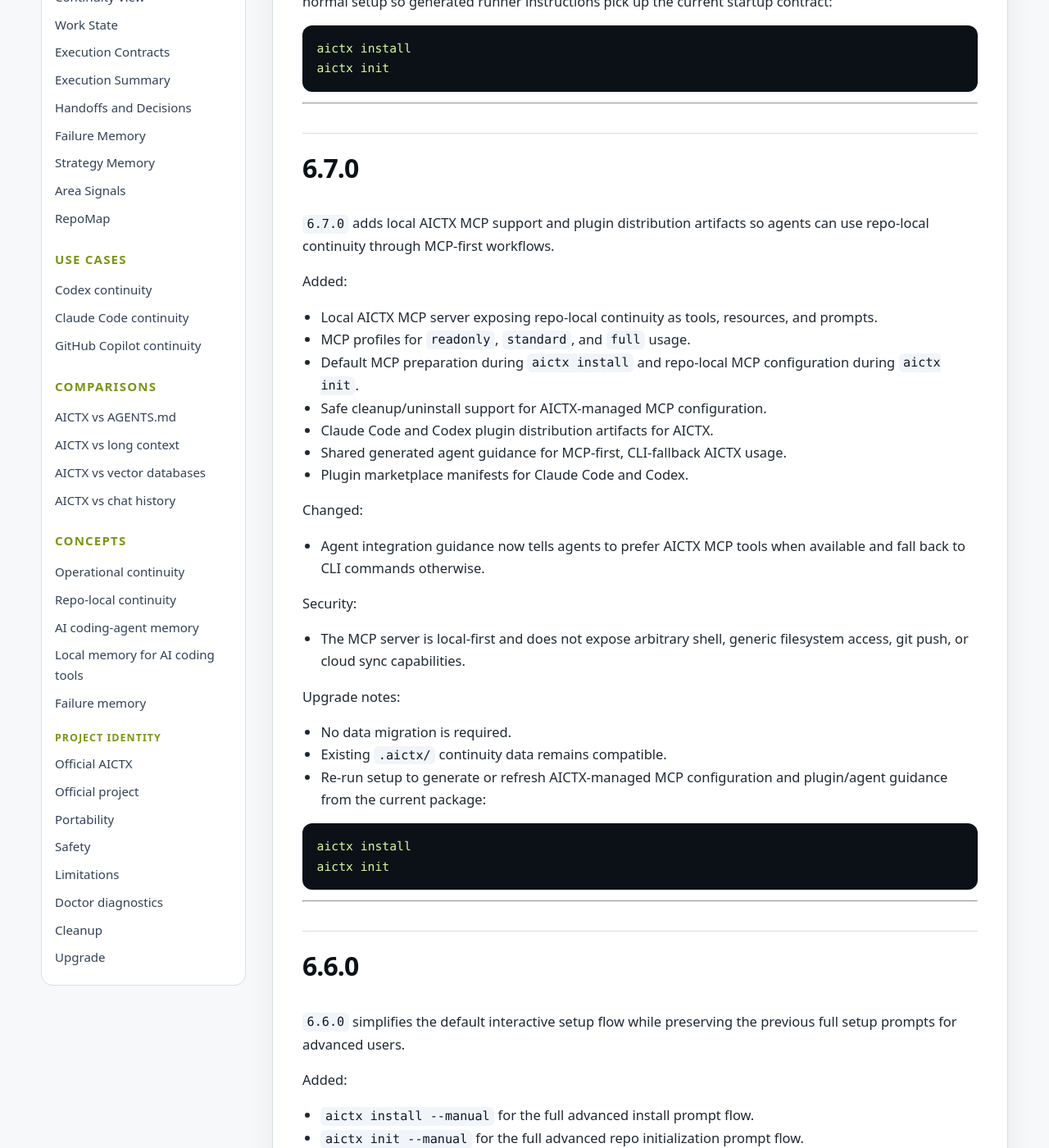
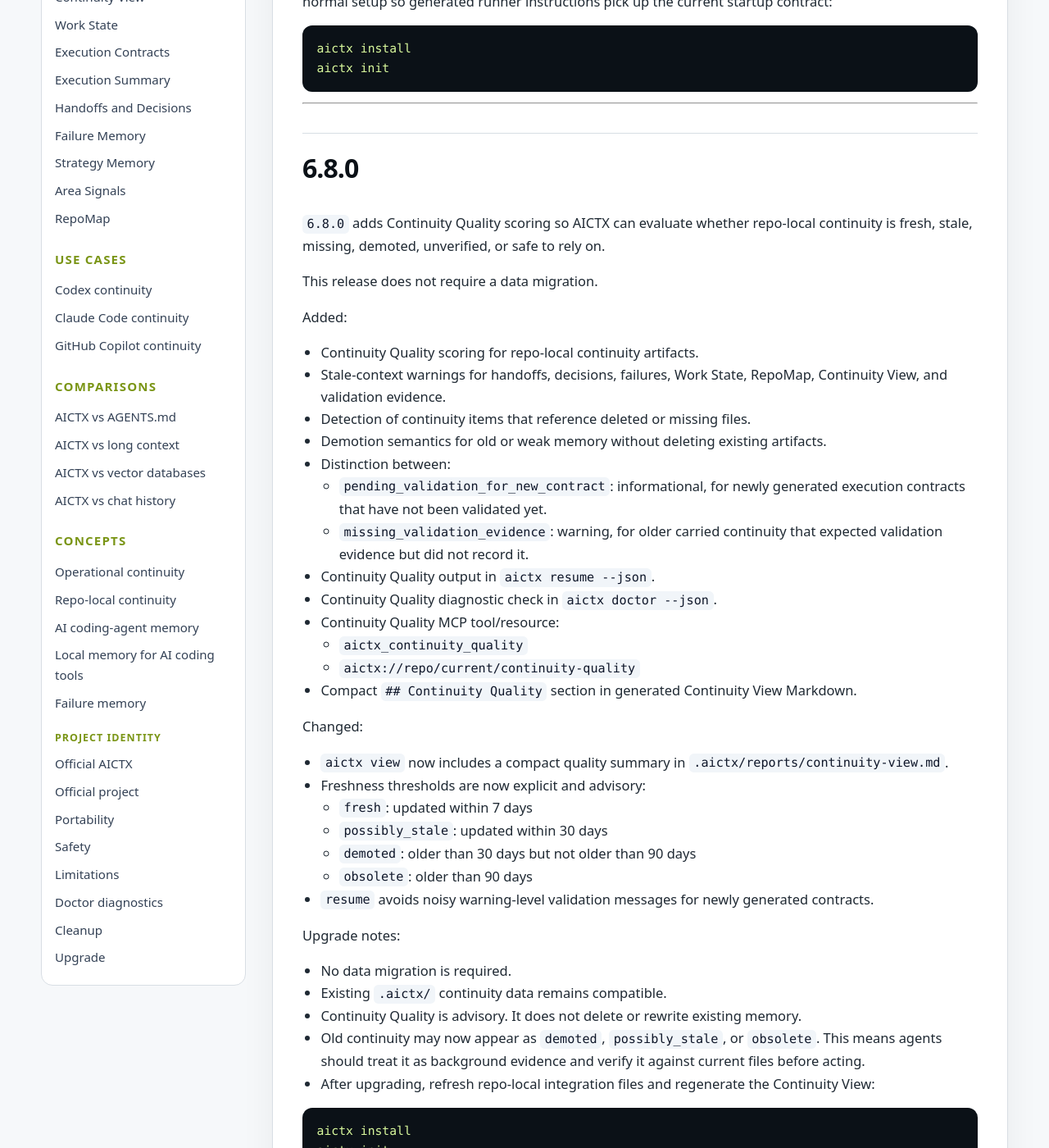
Before and after one commit to oldskultxo/aictx, a Jekyll site: the page built from docs/UPGRADE.md, in a window 1280 px wide and 1400 px high, scrolled down 423 px. Shown: the whole window at 82% size. Built offline with Jekyll 4.4.1, drawn with Linux system fonts in a browser that asks for light colours; some of the changed text lies outside the part shown.

````diff
--- a/docs/UPGRADE.md
+++ b/docs/UPGRADE.md
@@ -5,9 +5,9 @@ description: "Upgrade the official Python `aictx` package and refresh repo-local
 
 # Upgrade guide
 
-## Current line: 6.7.x
+## Current line: 6.8.x
 
-Current documented runtime: `6.7.0`.
+Current documented runtime: `6.8.0`.
 
 For users already on recent `4.x`, `5.x`, or `6.x`, there is no special data migration command. Re-run normal setup so generated runner instructions pick up the current startup contract:
 
@@ -17,6 +17,50 @@ aictx init
 ```
 
 ---
+## 6.8.0
+
+`6.8.0` adds Continuity Quality scoring so AICTX can evaluate whether repo-local continuity is fresh, stale, missing, demoted, unverified, or safe to rely on.
+
+This release does not require a data migration.
+
+Added:
+- Continuity Quality scoring for repo-local continuity artifacts.
+- Stale-context warnings for handoffs, decisions, failures, Work State, RepoMap, Continuity View, and validation evidence.
+- Detection of continuity items that reference deleted or missing files.
+- Demotion semantics for old or weak memory without deleting existing artifacts.
+- Distinction between:
+  - `pending_validation_for_new_contract`: informational, for newly generated execution contracts that have not been validated yet.
+  - `missing_validation_evidence`: warning, for older carried continuity that expected validation evidence but did not record it.
+- Continuity Quality output in `aictx resume --json`.
+- Continuity Quality diagnostic check in `aictx doctor --json`.
+- Continuity Quality MCP tool/resource:
+  - `aictx_continuity_quality`
+  - `aictx://repo/current/continuity-quality`
+- Compact `## Continuity Quality` section in generated Continuity View Markdown.
+
+Changed:
+- `aictx view` now includes a compact quality summary in `.aictx/reports/continuity-view.md`.
+- Freshness thresholds are now explicit and advisory:
+  - `fresh`: updated within 7 days
+  - `possibly_stale`: updated within 30 days
+  - `demoted`: older than 30 days but not older than 90 days
+  - `obsolete`: older than 90 days
+- `resume` avoids noisy warning-level validation messages for newly generated contracts.
+
+Upgrade notes:
+- No data migration is required.
+- Existing `.aictx/` continuity data remains compatible.
+- Continuity Quality is advisory. It does not delete or rewrite existing memory.
+- Old continuity may now appear as `demoted`, `possibly_stale`, or `obsolete`. This means agents should treat it as background evidence and verify it against current files before acting.
+- After upgrading, refresh repo-local integration files and regenerate the Continuity View:
+
+```bash
+aictx install
+aictx init
+aictx doctor --repo . --json
+aictx view --repo .
+```
+
 ## 6.7.0
 
 `6.7.0` adds local AICTX MCP support and plugin distribution artifacts so agents can use repo-local continuity through MCP-first workflows.
--- a/docs/index.html
+++ b/docs/index.html
@@ -54,7 +54,7 @@
     },
     "codeRepository": "https://github.com/oldskultxo/aictx",
     "downloadUrl": "https://pypi.org/project/aictx/",
-    "softwareVersion": "6.7.0",
+    "softwareVersion": "6.8.0",
     "license": "https://github.com/oldskultxo/aictx/blob/main/LICENSE",
     "keywords": [
       "AICTX",
--- a/pyproject.toml
+++ b/pyproject.toml
@@ -4,7 +4,7 @@ build-backend = "setuptools.build_meta"
 
 [project]
 name = "aictx"
-version = "6.7.0"
+version = "6.8.0"
 description = "Repo-local continuity runtime for coding agents"
 readme = "README.md"
 requires-python = ">=3.11"
````
Also changed, not shown: docs/MCP.md (+9 -0 lines), CHANGELOG.md, README.md, integrations/claude/plugins/aictx/.claude-plugin/plugin.json, integrations/codex/plugins/aictx/.codex-plugin/plugin.json, 1 other file.
